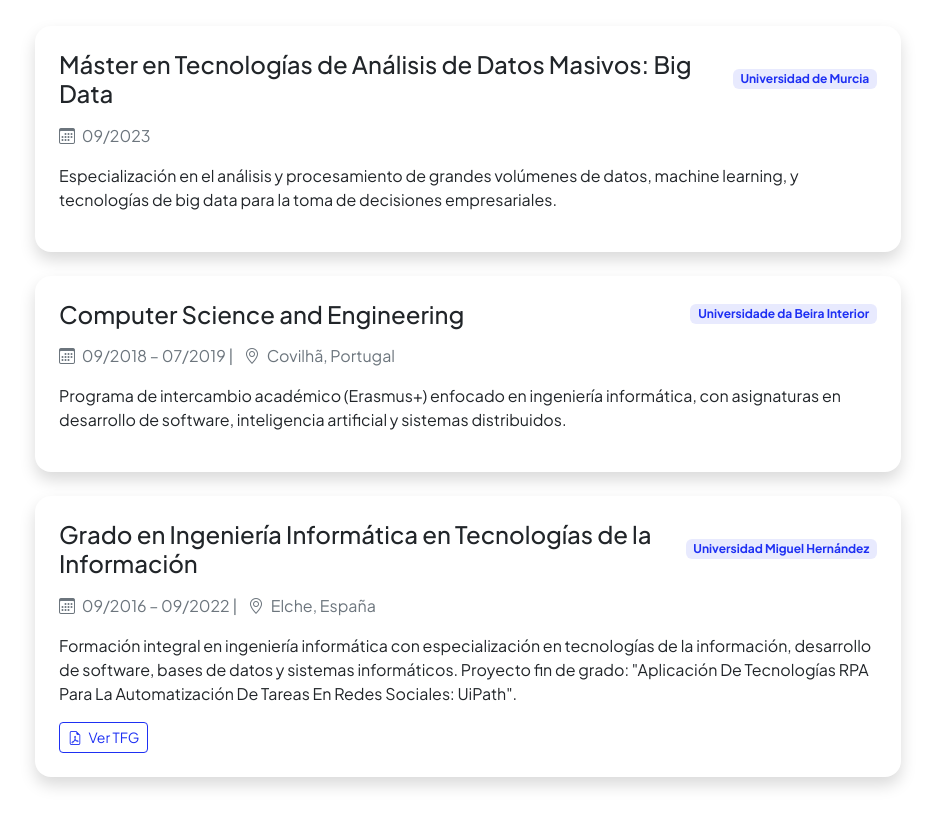
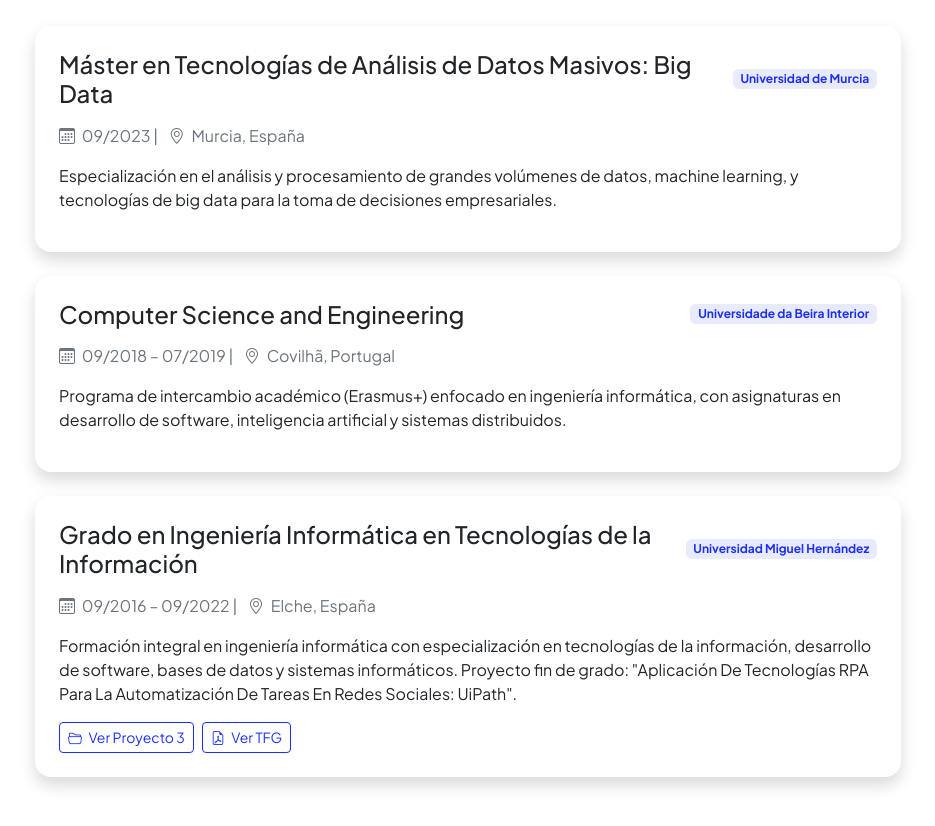
Before and after one commit to luismp097/luismp097.github.io, a plain HTML site: page index.html in a window 1280 px wide. Shown: the part 2460-3286 px from the top of the page, without its empty margins (172-1107 px from the left). Drawn offline with nearby package versions, Linux system fonts and the light colour scheme.

```diff
--- a/index.html
+++ b/index.html
@@ -185,7 +185,8 @@
                                         <span class="badge bg-primary bg-opacity-10 text-primary">Universidad de Murcia</span>
                                     </div>
                                     <div class="text-muted mb-3">
-                                        <i class="bi bi-calendar3 me-1"></i> 09/2023
+                                        <i class="bi bi-calendar3 me-1"></i> 09/2023 |
+                                        <i class="bi bi-geo-alt ms-2 me-1"></i> Murcia, España
                                     </div>
                                     <p class="mb-3">Especialización en el análisis y procesamiento de grandes volúmenes de datos, machine learning, y tecnologías de big data para la toma de decisiones empresariales.</p>
                                 </div>
@@ -219,6 +220,9 @@
                                     </div>
                                     <p class="mb-3">Formación integral en ingeniería informática con especialización en tecnologías de la información, desarrollo de software, bases de datos y sistemas informáticos. Proyecto fin de grado: "Aplicación De Tecnologías RPA Para La Automatización De Tareas En Redes Sociales: UiPath".</p>
                                     <div class="d-flex gap-2">
+                                        <a href="#proyecto-3" class="btn btn-sm btn-outline-primary">
+                                            <i class="bi bi-folder2-open me-1"></i> Ver Proyecto 3
+                                        </a>
                                         <a href="#proyecto-3" class="btn btn-sm btn-outline-primary">
                                             <i class="bi bi-file-earmark-pdf me-1"></i> Ver TFG
                                         </a>
```
